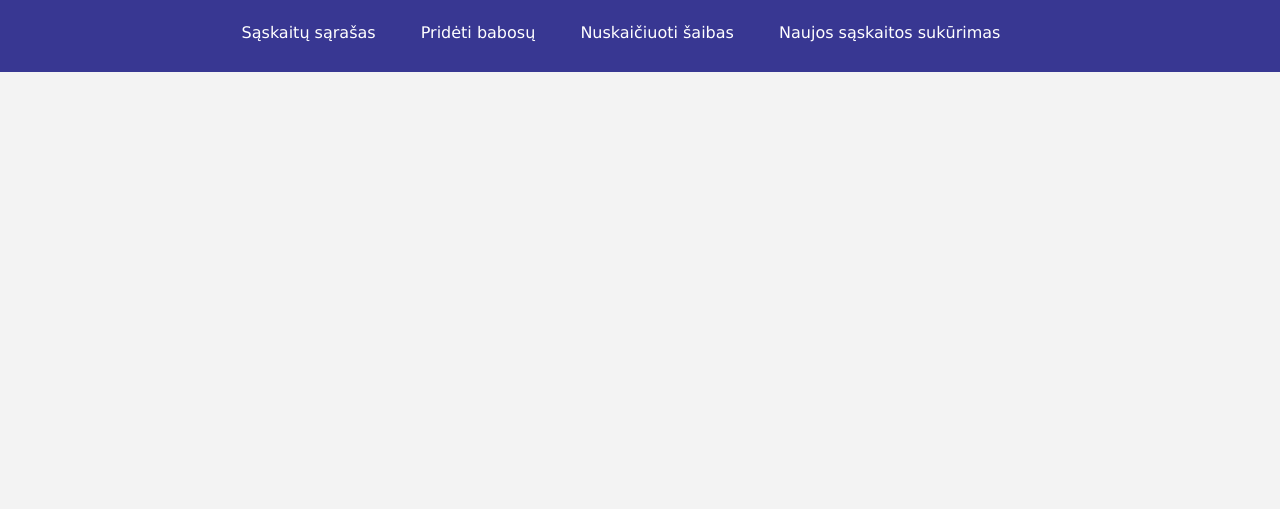
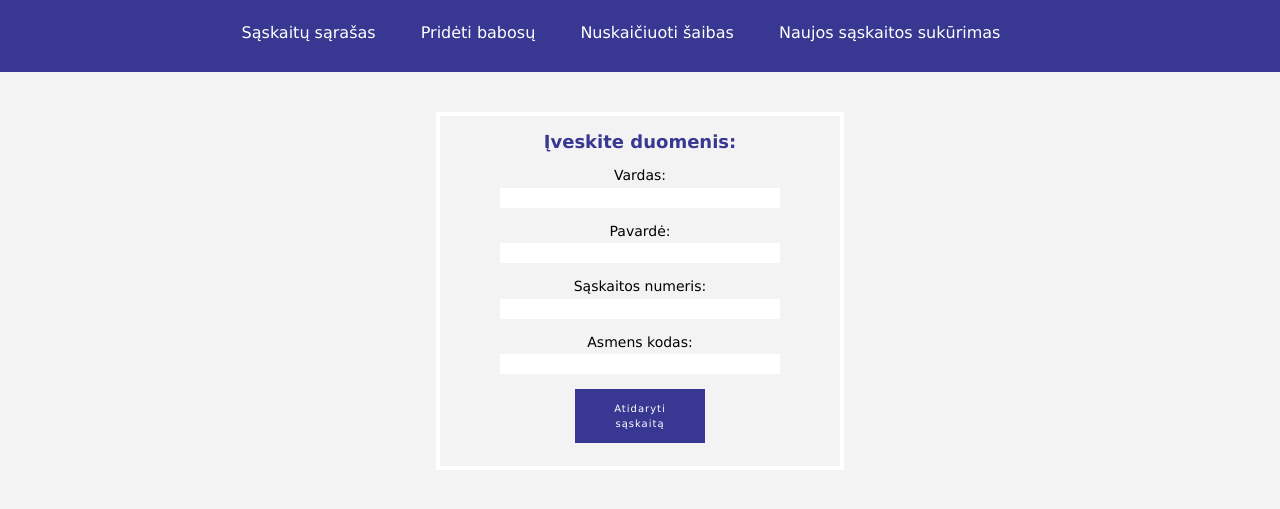
Before and after one commit to sezaite/PHP-BIT-BankApp, a PHP site: page /new.php in a window 1280 px wide. Shown: the top 509 px of the page. Run offline with PHP 8.4, Linux system fonts and the light colour scheme.

Commit message:
css kai jokiu duomenu nera

```diff
--- a/button.css
+++ b/button.css
@@ -9,7 +9,6 @@
     letter-spacing: 1px;
     border: 2px solid var(--second-color);
     transition: all 0.5s;
-    width: 200px;
     text-align: center;
 }
 
--- a/new.php
+++ b/new.php
@@ -1,14 +1,35 @@
+<?php
+session_start();
+?>
+
 <!DOCTYPE html>
 <html lang="en">
 <head>
     <meta charset="UTF-8">
     <meta http-equiv="X-UA-Compatible" content="IE=edge">
     <meta name="viewport" content="width=device-width, initial-scale=1.0">
-    <title>Naujos sąskaitos sukūrimas</title>
-    <link rel="stylesheet" href="style.css">
+    <title>Mano Bankas</title>
+    <link href="style.css?<?=filemtime("style.css")?>" rel="stylesheet" type="text/css" />
 </head>
 <body>
 <?php include "header.html" ?>
+    <main>
+        <div class='form-wrap'>
+            <h3>Įveskite duomenis: </h3>
+        <form action="" method='post'>
 
+        <label for="name">Vardas:</label>
+        <input type="text" id='name' name = 'name'>
+        <label for="surname">Pavardė:</label>
+        <input type="text" id='surname' name = 'surname'>
+        <label for="acc">Sąskaitos numeris:</label>
+        <input type="text" id='acc' name = 'acc'>
+        <label for="personalID">Asmens kodas:</label>
+        <input type="number" id='personalID' name = 'personalID'>
+
+        <button type='submit' class='btn submit-btn'>Atidaryti sąskaitą</button>
+        </form>
+        </div>
+    </main>
 </body>
 </html>
--- a/style.css
+++ b/style.css
@@ -1,3 +1,5 @@
+@import './button.css';
+
 * {
     font-family: 'Lucida Sans', 'Lucida Sans Regular', 'Lucida Grande', 'Lucida Sans Unicode', Geneva, Verdana, sans-serif;
     margin: 0;
@@ -76,4 +53,47 @@ a.btn {
 
 .add-new-wrap h2 {
     color: var(--second-color);
+    margin: 30px 0;
 }
+
+/* ADD NEW ACC STYLE */
+
+.form-wrap {
+    width: 400px;
+    height: 350px;
+    border: 4px solid var(--third-color);
+    margin: 40px auto;
+    text-align: center;
+}
+
+.form-wrap h3 {
+    font-size: 18px;
+    color: var(--second-color);
+    margin: 15px 0;
+}
+
+.form-wrap form {
+    width: 70%;
+    margin: auto;
+
+}
+.form-wrap input {
+    display: inline-block;
+    width: 100%;
+    height: 20px;
+    margin: 0 0 15px 0;
+    overflow: hidden;
+    border: none;
+    outline: none;
+}
+
+.form-wrap label {
+    display: inline-block;
+    width: 100%;
+    font-size: 14px;
+}
+
+.form-wrap button {
+    display: inline-block;
+    margin-left: auto;
+}
```
Also changed, not shown: other parts of style.css (+2 -27 lines), add.php (+22 -3 lines), cashout.php (+23 -4 lines), list.php (+2 -6 lines).
